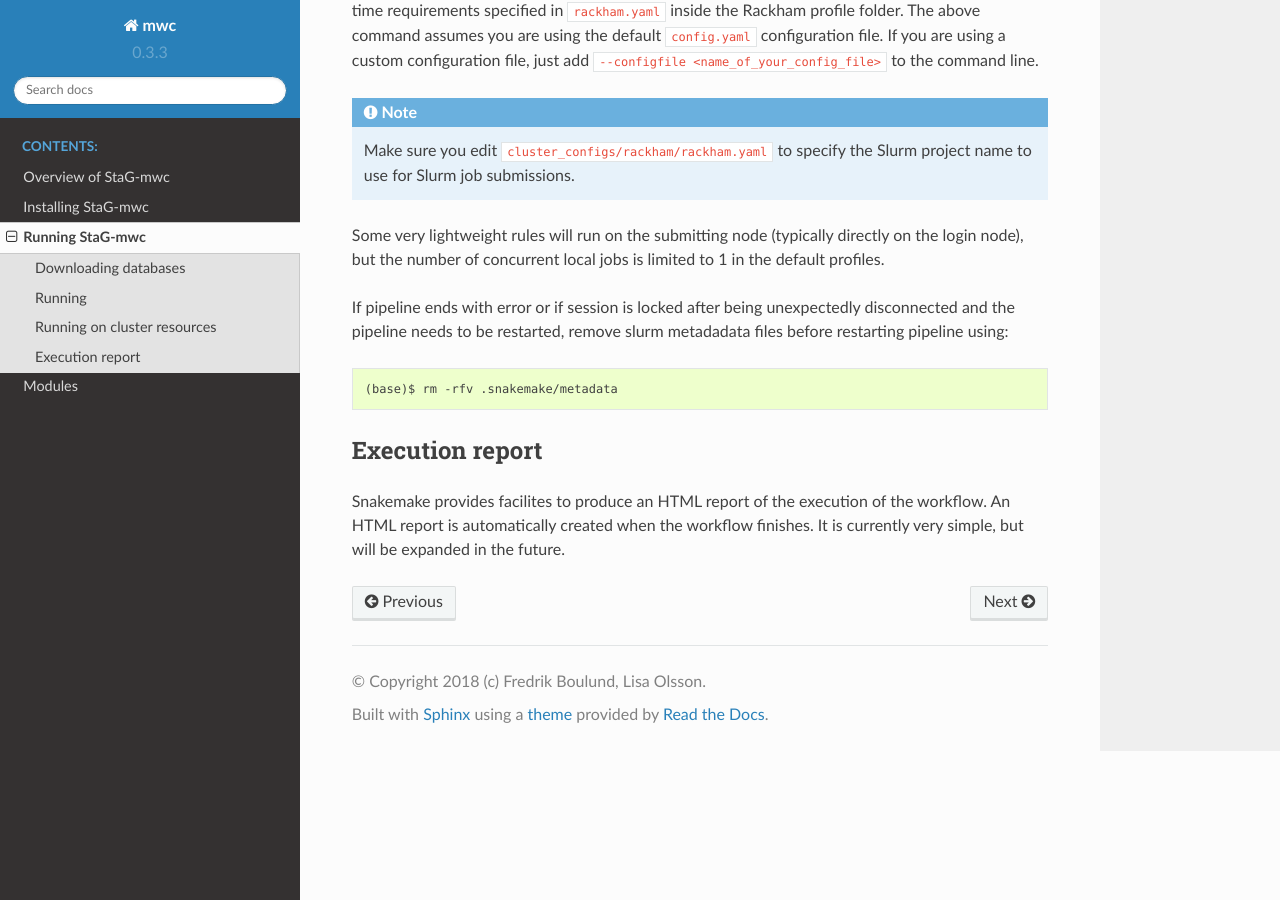
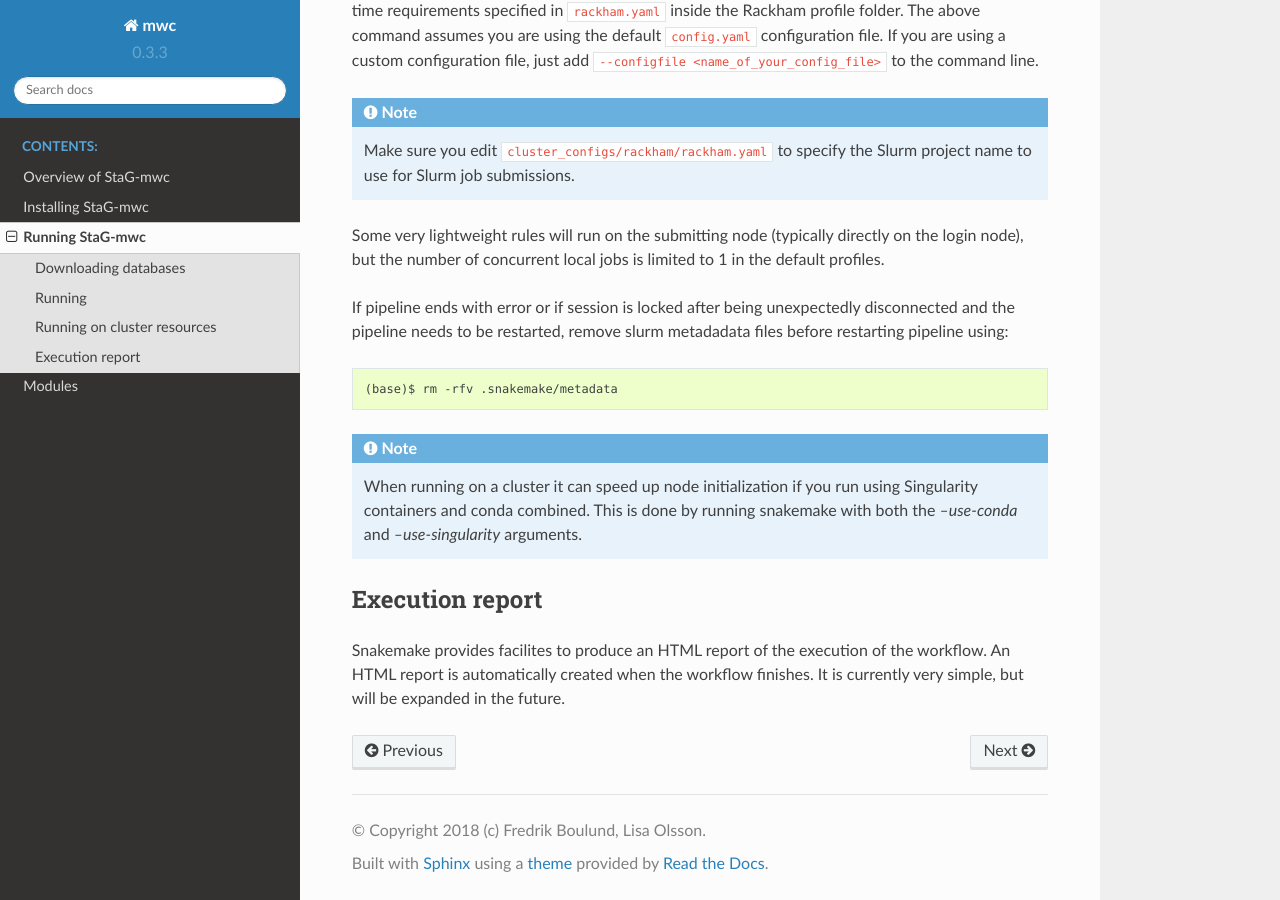
Before and after one commit to ctmrbio/stag-mwc, a Sphinx documentation site: the page built from docs/source/running.rst, in a window 1280 px wide and 900 px high, scrolled down 3063 px. Built offline with Sphinx 7.4.7 and the Read the Docs theme 2.0.0, drawn with Linux system fonts in a browser that asks for light colours.

Commit message:
Add singularity container and relevant docs

```diff
--- a/docs/source/running.rst
+++ b/docs/source/running.rst
@@ -114,7 +114,6 @@ instruct snakemake to keep going even if a job should fail, e.g. maybe the
 taxonomic profiling step will fail for a sample if the sample contains no assignable
 reads after quality filtering (extreme example).
 
-
 Running on cluster resources
 ****************************
 In order to run |full_name| on a cluster, you need a special cluster
@@ -152,6 +151,13 @@ files before restarting pipeline using::
 
     (base)$ rm -rfv .snakemake/metadata
 
+.. note::
+
+    When running on a cluster it can speed up node initialization if you run
+    using Singularity containers and conda combined. This is done by running
+    snakemake with both the `--use-conda` and `--use-singularity` arguments.
+
+
 Execution report
 ****************
 Snakemake provides facilites to produce an HTML report of the execution of the
```
Also changed, not shown: CHANGELOG.md (+2 -0 lines), 1 other file.
